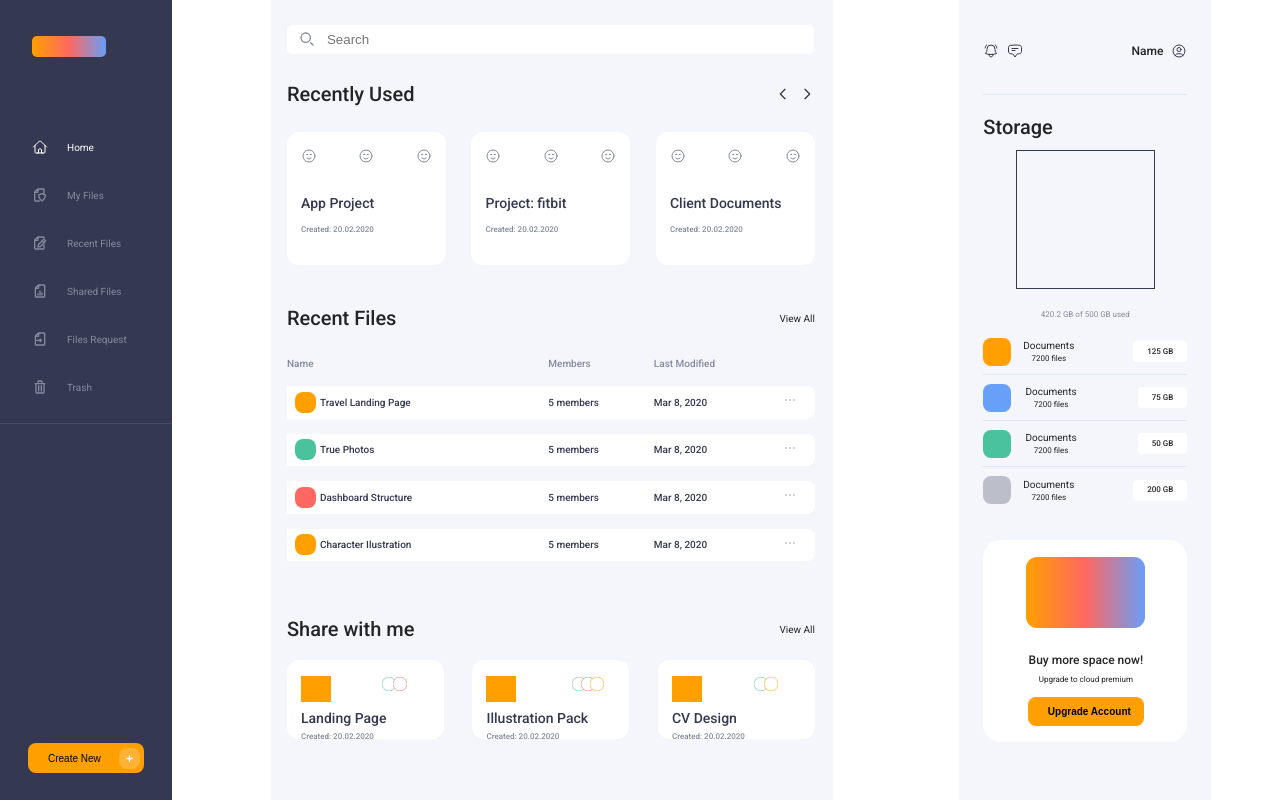
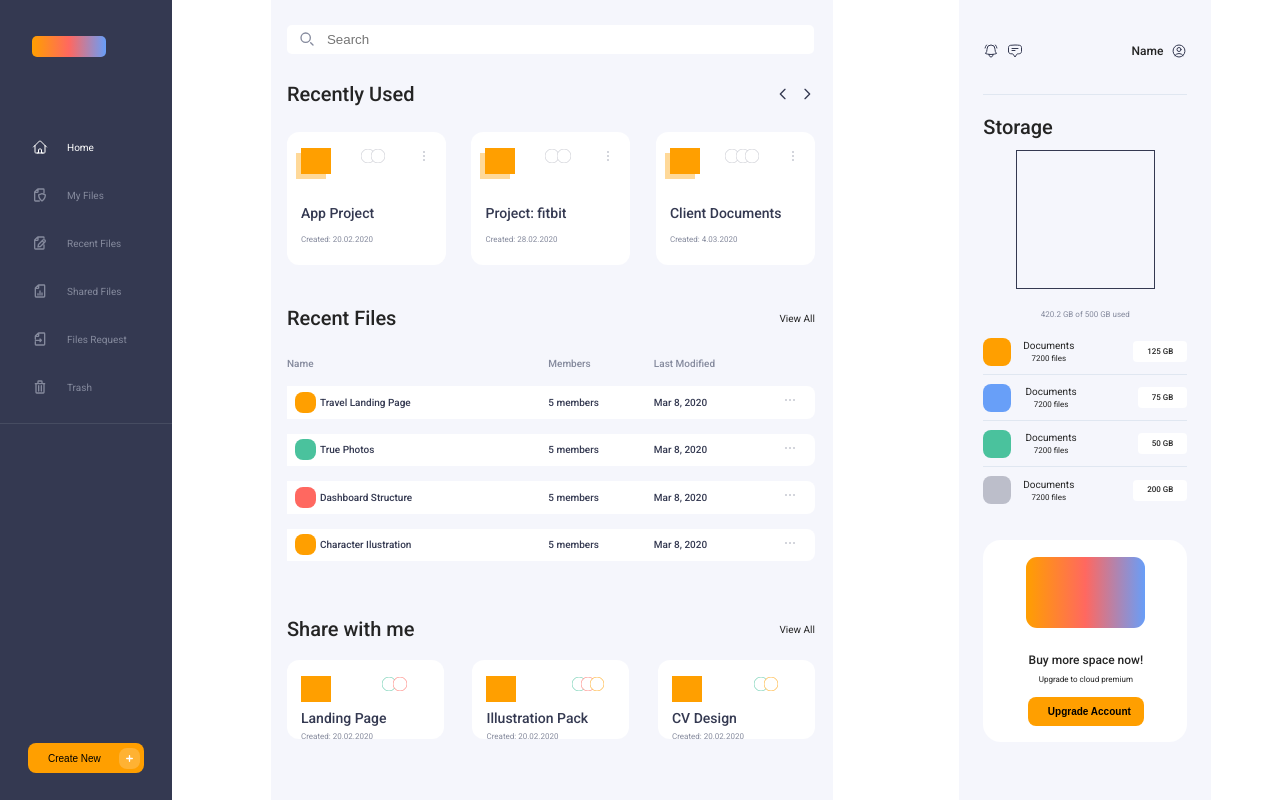
Before and after one commit to lexcode1227/CSS-Nerdery-Challenge, a React (Vite) app: page / in a window 1280 px wide. Built offline with nearby package versions, Linux system fonts and the light colour scheme.

Commit message:
style(recently used sub-section): add styles and icons to the cards

```diff
--- a/src/components/MainSection.css
+++ b/src/components/MainSection.css
@@ -129,6 +129,7 @@
 .card-title h4 {
     font-size: 8px;
     color: #858A9D;
+    font-weight: 400;
 }
 
 .card-small {
@@ -214,6 +215,11 @@
     border-radius: 0;
     background-color: #FF9F00;
 }
+.shadow {
+    -webkit-box-shadow: -100px 100px 0px 0px rgba(255, 217, 153, 1);
+    -moz-box-shadow: -100px 100px 0px 0px rgba(255, 217, 153, 1);
+    box-shadow: -5px 5px 0px 0px rgba(255, 217, 153, 1);
+}
 
 .card-icons-circles > svg {
     width: 16px;
--- a/src/components/MainSection.tsx
+++ b/src/components/MainSection.tsx
@@ -26,14 +26,17 @@ const MainSection = () => {
             <div className='cardBox-container'>
                 <article className='card'>
                     <div className='card-icons'>
-                        <svg xmlns="http://www.w3.org/2000/svg" fill="none" viewBox="0 0 24 24" stroke-width="1.5" stroke="currentColor">
-                            <path stroke-linecap="round" stroke-linejoin="round" d="M15.182 15.182a4.5 4.5 0 0 1-6.364 0M21 12a9 9 0 1 1-18 0 9 9 0 0 1 18 0ZM9.75 9.75c0 .414-.168.75-.375.75S9 10.164 9 9.75 9.168 9 9.375 9s.375.336.375.75Zm-.375 0h.008v.015h-.008V9.75Zm5.625 0c0 .414-.168.75-.375.75s-.375-.336-.375-.75.168-.75.375-.75.375.336.375.75Zm-.375 0h.008v.015h-.008V9.75Z" />
+                        <div className='card-icons-square shadow'></div>
+                        <div className='card-icons-circles'>
+                            <svg xmlns="http://www.w3.org/2000/svg" width="24" height="24" viewBox="0 0 24 24">
+                                <circle cx="12" cy="12" r="12" stroke='#BEC0C8' fill='white'/>
                             </svg>
-                        <svg xmlns="http://www.w3.org/2000/svg" fill="none" viewBox="0 0 24 24" stroke-width="1.5" stroke="currentColor">
-                            <path stroke-linecap="round" stroke-linejoin="round" d="M15.182 15.182a4.5 4.5 0 0 1-6.364 0M21 12a9 9 0 1 1-18 0 9 9 0 0 1 18 0ZM9.75 9.75c0 .414-.168.75-.375.75S9 10.164 9 9.75 9.168 9 9.375 9s.375.336.375.75Zm-.375 0h.008v.015h-.008V9.75Zm5.625 0c0 .414-.168.75-.375.75s-.375-.336-.375-.75.168-.75.375-.75.375.336.375.75Zm-.375 0h.008v.015h-.008V9.75Z" />
+                            <svg xmlns="http://www.w3.org/2000/svg" width="24" height="24" viewBox="0 0 24 24" style={{marginLeft: "-6px"}}>
+                                <circle cx="12" cy="12" r="12" stroke='#BEC0C8' fill='white'/>
                             </svg>
-                        <svg xmlns="http://www.w3.org/2000/svg" fill="none" viewBox="0 0 24 24" stroke-width="1.5" stroke="currentColor">
-                            <path stroke-linecap="round" stroke-linejoin="round" d="M15.182 15.182a4.5 4.5 0 0 1-6.364 0M21 12a9 9 0 1 1-18 0 9 9 0 0 1 18 0ZM9.75 9.75c0 .414-.168.75-.375.75S9 10.164 9 9.75 9.168 9 9.375 9s.375.336.375.75Zm-.375 0h.008v.015h-.008V9.75Zm5.625 0c0 .414-.168.75-.375.75s-.375-.336-.375-.75.168-.75.375-.75.375.336.375.75Zm-.375 0h.008v.015h-.008V9.75Z" />
+                        </div>
+                        <svg aria-hidden="true" xmlns="http://www.w3.org/2000/svg" width="24" height="24" fill="none" viewBox="0 0 24 24">
+                            <path stroke="currentColor" stroke-linecap="round" stroke-width="2" d="M12 6h.01M12 12h.01M12 18h.01"/>
                         </svg>
                     </div>
                     <div className='card-title'>
@@ -43,36 +46,45 @@ const MainSection = () => {
                 </article>
                 <article className='card'>
                     <div className='card-icons'>
-                        <svg xmlns="http://www.w3.org/2000/svg" fill="none" viewBox="0 0 24 24" stroke-width="1.5" stroke="currentColor">
-                            <path stroke-linecap="round" stroke-linejoin="round" d="M15.182 15.182a4.5 4.5 0 0 1-6.364 0M21 12a9 9 0 1 1-18 0 9 9 0 0 1 18 0ZM9.75 9.75c0 .414-.168.75-.375.75S9 10.164 9 9.75 9.168 9 9.375 9s.375.336.375.75Zm-.375 0h.008v.015h-.008V9.75Zm5.625 0c0 .414-.168.75-.375.75s-.375-.336-.375-.75.168-.75.375-.75.375.336.375.75Zm-.375 0h.008v.015h-.008V9.75Z" />
+                        <div className='card-icons-square shadow'></div>
+                        <div className='card-icons-circles'>
+                            <svg xmlns="http://www.w3.org/2000/svg" width="24" height="24" viewBox="0 0 24 24">
+                                <circle cx="12" cy="12" r="12" stroke='#BEC0C8' fill='white'/>
                             </svg>
-                        <svg xmlns="http://www.w3.org/2000/svg" fill="none" viewBox="0 0 24 24" stroke-width="1.5" stroke="currentColor">
-                            <path stroke-linecap="round" stroke-linejoin="round" d="M15.182 15.182a4.5 4.5 0 0 1-6.364 0M21 12a9 9 0 1 1-18 0 9 9 0 0 1 18 0ZM9.75 9.75c0 .414-.168.75-.375.75S9 10.164 9 9.75 9.168 9 9.375 9s.375.336.375.75Zm-.375 0h.008v.015h-.008V9.75Zm5.625 0c0 .414-.168.75-.375.75s-.375-.336-.375-.75.168-.75.375-.75.375.336.375.75Zm-.375 0h.008v.015h-.008V9.75Z" />
+                            <svg xmlns="http://www.w3.org/2000/svg" width="24" height="24" viewBox="0 0 24 24" style={{marginLeft: "-4px"}}>
+                                <circle cx="12" cy="12" r="12" stroke='#BEC0C8' fill='white'/>
                             </svg>
-                        <svg xmlns="http://www.w3.org/2000/svg" fill="none" viewBox="0 0 24 24" stroke-width="1.5" stroke="currentColor">
-                            <path stroke-linecap="round" stroke-linejoin="round" d="M15.182 15.182a4.5 4.5 0 0 1-6.364 0M21 12a9 9 0 1 1-18 0 9 9 0 0 1 18 0ZM9.75 9.75c0 .414-.168.75-.375.75S9 10.164 9 9.75 9.168 9 9.375 9s.375.336.375.75Zm-.375 0h.008v.015h-.008V9.75Zm5.625 0c0 .414-.168.75-.375.75s-.375-.336-.375-.75.168-.75.375-.75.375.336.375.75Zm-.375 0h.008v.015h-.008V9.75Z" />
+                        </div>
+                        <svg aria-hidden="true" xmlns="http://www.w3.org/2000/svg" width="24" height="24" fill="none" viewBox="0 0 24 24">
+                            <path stroke="currentColor" stroke-linecap="round" stroke-width="2" d="M12 6h.01M12 12h.01M12 18h.01"/>
                         </svg>
                     </div>
                     <div className='card-title'>
                         <h3>Project: fitbit</h3>
-                        <h4>Created: 20.02.2020</h4>
+                        <h4>Created: 28.02.2020</h4>
                     </div>
                 </article>
                 <article className='card'>
                     <div className='card-icons'>
-                        <svg xmlns="http://www.w3.org/2000/svg" fill="none" viewBox="0 0 24 24" stroke-width="1.5" stroke="currentColor">
-                            <path stroke-linecap="round" stroke-linejoin="round" d="M15.182 15.182a4.5 4.5 0 0 1-6.364 0M21 12a9 9 0 1 1-18 0 9 9 0 0 1 18 0ZM9.75 9.75c0 .414-.168.75-.375.75S9 10.164 9 9.75 9.168 9 9.375 9s.375.336.375.75Zm-.375 0h.008v.015h-.008V9.75Zm5.625 0c0 .414-.168.75-.375.75s-.375-.336-.375-.75.168-.75.375-.75.375.336.375.75Zm-.375 0h.008v.015h-.008V9.75Z" />
+                        <div className='card-icons-square shadow'></div>
+                        <div className='card-icons-circles'>
+                            <svg xmlns="http://www.w3.org/2000/svg" width="24" height="24" viewBox="0 0 24 24">
+                                <circle cx="12" cy="12" r="12" stroke='#BEC0C8' fill='white'/>
                             </svg>
-                        <svg xmlns="http://www.w3.org/2000/svg" fill="none" viewBox="0 0 24 24" stroke-width="1.5" stroke="currentColor">
-                            <path stroke-linecap="round" stroke-linejoin="round" d="M15.182 15.182a4.5 4.5 0 0 1-6.364 0M21 12a9 9 0 1 1-18 0 9 9 0 0 1 18 0ZM9.75 9.75c0 .414-.168.75-.375.75S9 10.164 9 9.75 9.168 9 9.375 9s.375.336.375.75Zm-.375 0h.008v.015h-.008V9.75Zm5.625 0c0 .414-.168.75-.375.75s-.375-.336-.375-.75.168-.75.375-.75.375.336.375.75Zm-.375 0h.008v.015h-.008V9.75Z" />
+                            <svg xmlns="http://www.w3.org/2000/svg" width="24" height="24" viewBox="0 0 24 24" style={{margin: "0 -7px 0 -5px"}}>
+                                <circle cx="12" cy="12" r="12" stroke='#BEC0C8' fill='white'/>
                             </svg>
-                        <svg xmlns="http://www.w3.org/2000/svg" fill="none" viewBox="0 0 24 24" stroke-width="1.5" stroke="currentColor">
-                            <path stroke-linecap="round" stroke-linejoin="round" d="M15.182 15.182a4.5 4.5 0 0 1-6.364 0M21 12a9 9 0 1 1-18 0 9 9 0 0 1 18 0ZM9.75 9.75c0 .414-.168.75-.375.75S9 10.164 9 9.75 9.168 9 9.375 9s.375.336.375.75Zm-.375 0h.008v.015h-.008V9.75Zm5.625 0c0 .414-.168.75-.375.75s-.375-.336-.375-.75.168-.75.375-.75.375.336.375.75Zm-.375 0h.008v.015h-.008V9.75Z" />
+                            <svg xmlns="http://www.w3.org/2000/svg" width="24" height="24" viewBox="0 0 24 24">
+                                <circle cx="12" cy="12" r="12" stroke='#BEC0C8' fill='white'/>
+                            </svg>
+                        </div>
+                        <svg aria-hidden="true" xmlns="http://www.w3.org/2000/svg" width="24" height="24" fill="none" viewBox="0 0 24 24">
+                            <path stroke="currentColor" stroke-linecap="round" stroke-width="2" d="M12 6h.01M12 12h.01M12 18h.01"/>
                         </svg>
                     </div>
                     <div className='card-title'>
                         <h3>Client Documents</h3>
-                        <h4>Created: 20.02.2020</h4>
+                        <h4>Created: 4.03.2020</h4>
                     </div>
                 </article>
             </div>
```
Lines whose indentation alone changed are shown as unchanged.
